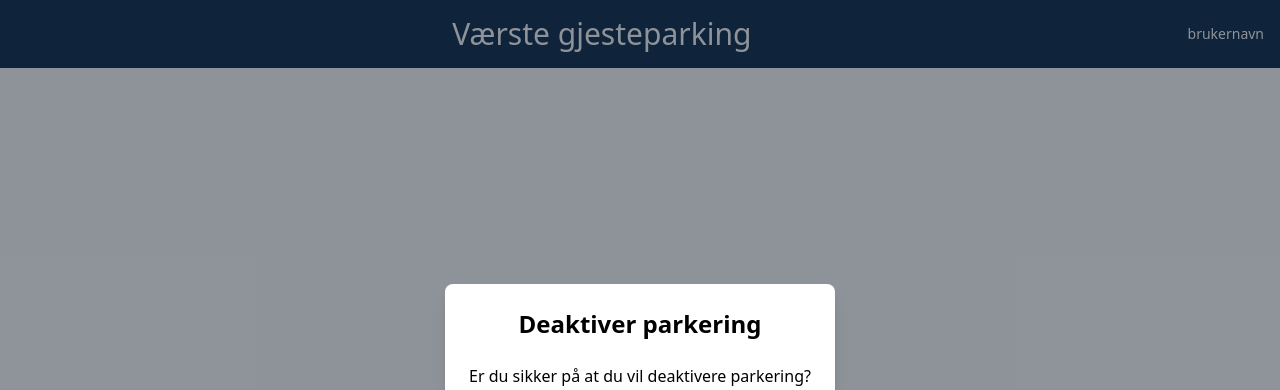
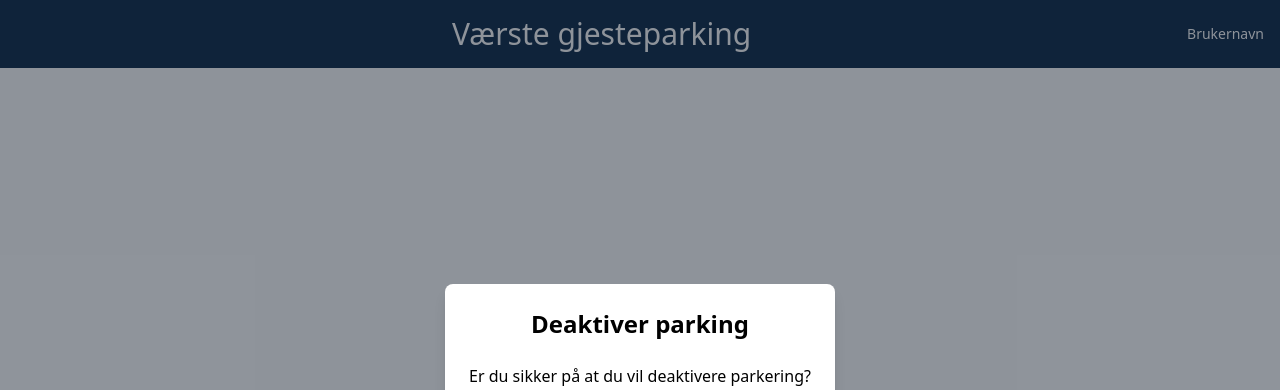
Before and after one commit to Sopra-Project/Frontend, a React (Create React App) app: page /deactivateparking/1 in a window 1280 px wide. Shown: the top 390 px of the page. Built offline with nearby package versions, Linux system fonts and the light colour scheme; the HTML template or start-up script is replaced by a standard one.

Commit message:
changing the components

```diff
--- a/src/App.tsx
+++ b/src/App.tsx
@@ -3,14 +3,12 @@ import './App.css';
 import ParkingIssuer from './Components/ParkeringIssuer';
 import { BrowserRouter as Router, Routes, Route} from 'react-router-dom';
 import Header from './Components/Header';
-import Activateparking from './Components/Activateparking';
-import Test from './Components/ParkeringIssuer';
 import DeactivateParking from './Components/DeactivateParkering';
 
 function App() {
   return (
       <Router>
-        <Header />
+        <Header username="Brukernavn" />
         <Routes>
           <Route path="/" element={<ParkingIssuer />} />
           <Route path="/deactivateparking/:registrationNumber" element={<DeactivateParking />} />
--- a/src/Components/DeactivateParkering.tsx
+++ b/src/Components/DeactivateParkering.tsx
@@ -1,20 +1,31 @@
 import React from 'react';
-import { useParams } from 'react-router-dom';
+import { useParams, useNavigate } from 'react-router-dom';
+import axios from 'axios';
 
 function DeactivateParking() {
-    const { registrationNumber } = useParams<{ registrationNumber: string }>();
+    const { registrationNumber } = useParams();
+    let navigate = useNavigate();
+
+    const handleDeactivateClick = async () => {
+        try {
+            await axios.post(`http://localhost:8080/api/parking/deactivate/${registrationNumber}`);
+            navigate('/');
+        } catch (error) {
+            console.error("Error deactivating parking:", error);
+        }
+    };
 
     return (
         <div className="absolute inset-0 flex items-center justify-center bg-gray-800 bg-opacity-50 z-10">
             <div className="bg-white p-6 rounded-lg shadow-lg flex flex-col items-center">
-                <h2 className="text-2xl font-bold mb-4">Deaktiver parkering</h2>
+                <h2 className="text-2xl font-bold mb-4">Deaktiver parking</h2>
                 <p className="mt-2 mb-2 text-center">Er du sikker på at du vil deaktivere parkering?</p>
                 <p className="mt-2 mb-2">{registrationNumber}</p>
                 <div className="flex justify-between">
-                    <button className="bg-gray-400 text-white px-4 py-2 rounded-md m-2" onClick={() => {}}>
+                    <button className="bg-gray-400 text-white px-4 py-2 rounded-md m-2" onClick={handleDeactivateClick}>
                         Deaktiver
                     </button>
-                    <button className="bg-gray-400 text-white px-4 py-2 rounded-md m-2" onClick={() => {}}>
+                    <button className="bg-gray-400 text-white px-4 py-2 rounded-md m-2" onClick={() => navigate('/')}>
                         Lukk vindu
                     </button>
                 </div>
--- a/src/Components/Header.tsx
+++ b/src/Components/Header.tsx
@@ -1,12 +1,18 @@
-import React from "react";
-import {Link} from 'react-router-dom';
+import React from 'react';
+import { Link } from 'react-router-dom';
 
-export default function Header() {
-    return(
-        <header className="bg-marine-blue-dark p-4 flex justify-between items-center">
-            <Link to="/" className="text-white text-3xl mx-auto">Værste gjesteparking</Link>
-            <h3 className="text-white text-sm">brukernavn</h3>
-        </header>
-    )
+interface UsernameProps {
+    username: string;
+}
 
+const Header: React.FC<UsernameProps> = ({ username }) => {
+
+  return (
+    <header className="bg-marine-blue-dark p-4 flex justify-between items-center">
+      <Link to="/" className="text-white text-3xl mx-auto">Værste gjesteparking</Link>
+      <h3 className="text-white text-sm">{username}</h3>
+    </header>
+  );
 }
+
+export default Header;
--- a/src/Components/ParkeringIssuer.tsx
+++ b/src/Components/ParkeringIssuer.tsx
@@ -1,6 +1,5 @@
 import React, { useEffect, useState } from 'react';
 import AllParkingService from '../services/AllParkingService';
-import Activateparking from './Activateparking';
 import { useNavigate  } from 'react-router-dom';
 
 function Test() {
@@ -20,6 +19,7 @@ function Test() {
     }, []);
 
     const parkedData = data.filter(item => item.status.name === 'PARKED');
+
     let navigate = useNavigate();
 
     const handleButtonClick = (registrationNumber: string) => {
```
